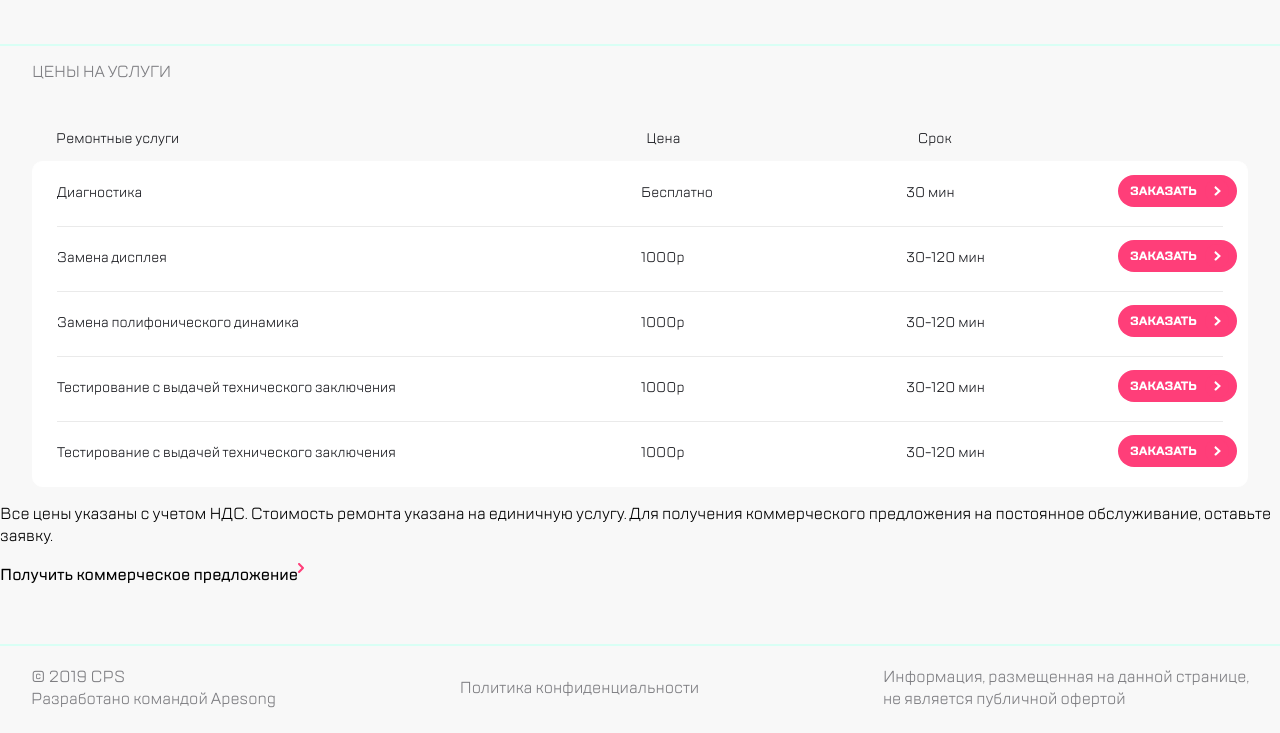
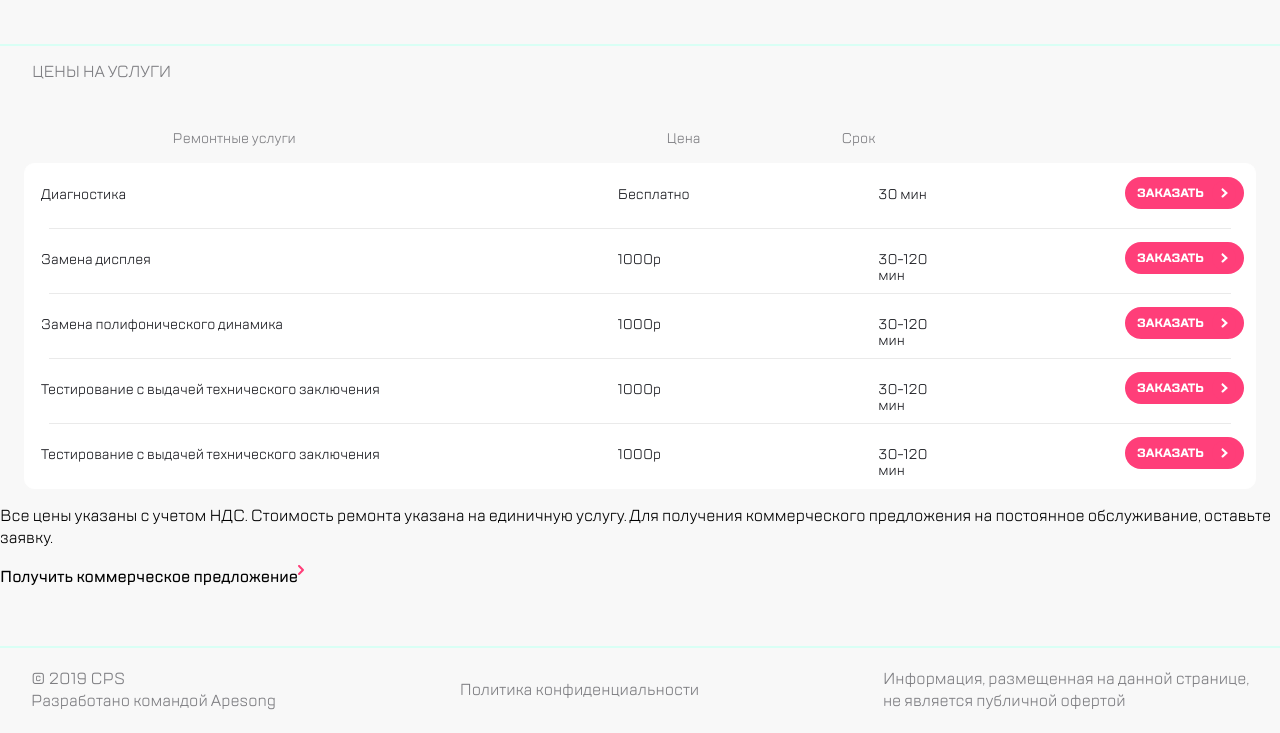
Before and after one commit to Vladcher1/CPS, a website built with webpack: page block7/src/index.html in a window 1280 px wide. Shown: the part 1187-1920 px from the top of the page. Built offline with nearby package versions, Linux system fonts and the light colour scheme; files whose address does not match are found by name.

Commit message:
pricelist adapting

```diff
--- a/block7/src/scss/pricelist.scss
+++ b/block7/src/scss/pricelist.scss
@@ -1,9 +1,9 @@
-.price{
-  border-top: 2px solid #D9FFF5;
-.brand-list-title{
-  margin-bottom: 47px;
-  margin-left: 32px;
-}
+.price {
+  border-top: 2px solid #d9fff5;
+  .brand-list-title {
+    margin-bottom: 47px;
+    margin-left: 32px;
+  }
 }
 // заголовок таблицы прайслист
 .block {
@@ -19,14 +19,12 @@
     width: 494px;
     margin-left: 56px;
     vertical-align: bottom;
-
   }
   .block-price {
     width: 175px;
   }
   .block-time {
     width: 111px;
-
   }
 
   .order-button {
@@ -77,7 +75,6 @@
       margin-left: 24px;
       margin-top: auto;
       margin-bottom: auto;
-
     }
   }
 }
@@ -99,42 +96,73 @@
     height: 64px;
     width: 119px;
     padding: 0;
+  }
+}
+
+.nds-text {
+  margin-bottom: 57px;
+  .nds-text__img {
+    height: 10px;
+    width: 6px;
+  }
+}
+
+@media (min-width: 767.95px) {
+  .block {
+    min-width: 806px;
+    justify-content: center;
+    height: 16px;
+    font-size: 14px;
+    line-height: 16px;
+    margin-left: 32px;
+    margin-right: 32px;
+    .block-name{
+      margin:0;
+      margin-left: 24px;
+      min-width:412px;
+
+    }
+    .order-button {
+      width: 131px;
+      margin-right: 24px;
+    }
+  }
+
+  .block-container {
+    min-width: 720px;
+    height: 324px;
+    box-sizing: content-box;
+    margin-left: 24px;
+    margin-right: 24px;
+
+    .block {
+      height: 64px;
+      font-size: 14px;
+      margin: 0;
+
+    .block-name{
+      margin-left: 16px;
+      width: max-content;
+      box-sizing: content-box;
+
+    }
+    .block-price{
+      margin-left: 0;
+      width: 96px;
+      box-sizing: border-box;
+    }
+    .block-time{
+      margin-left: 0;
+      width: 72px;
+    }
+
+    .order-button{
+margin-left: 0;
+margin-right: 0;
+padding:0;
+    }
+    }
+
 
   }
 }
-
-.nds-text{
-  margin-bottom: 57px;
-  .nds-text__img{
-    height:10px;
-    width:6px;
-  }
-}
-
-@media (min-width: 767.95px){
-  .block{
-    display: flex;
-    flex-direction: row;
-    height: 14px;
-    justify-content: space-between;
-    margin-left: 0;
-    margin-right: 0;
-    color: #1b1c21;
-    font-size: 14px;
-line-height: 16px;
-    .order-button{
-      width:131px;
-    }
-}
-
-.block-container{
-min-width:720px;
-height:324px;
-box-sizing: content-box;
-.block{
-  height:64px;
-  font-size: 14px;
-  margin:0;
-}
-}
-}
```
